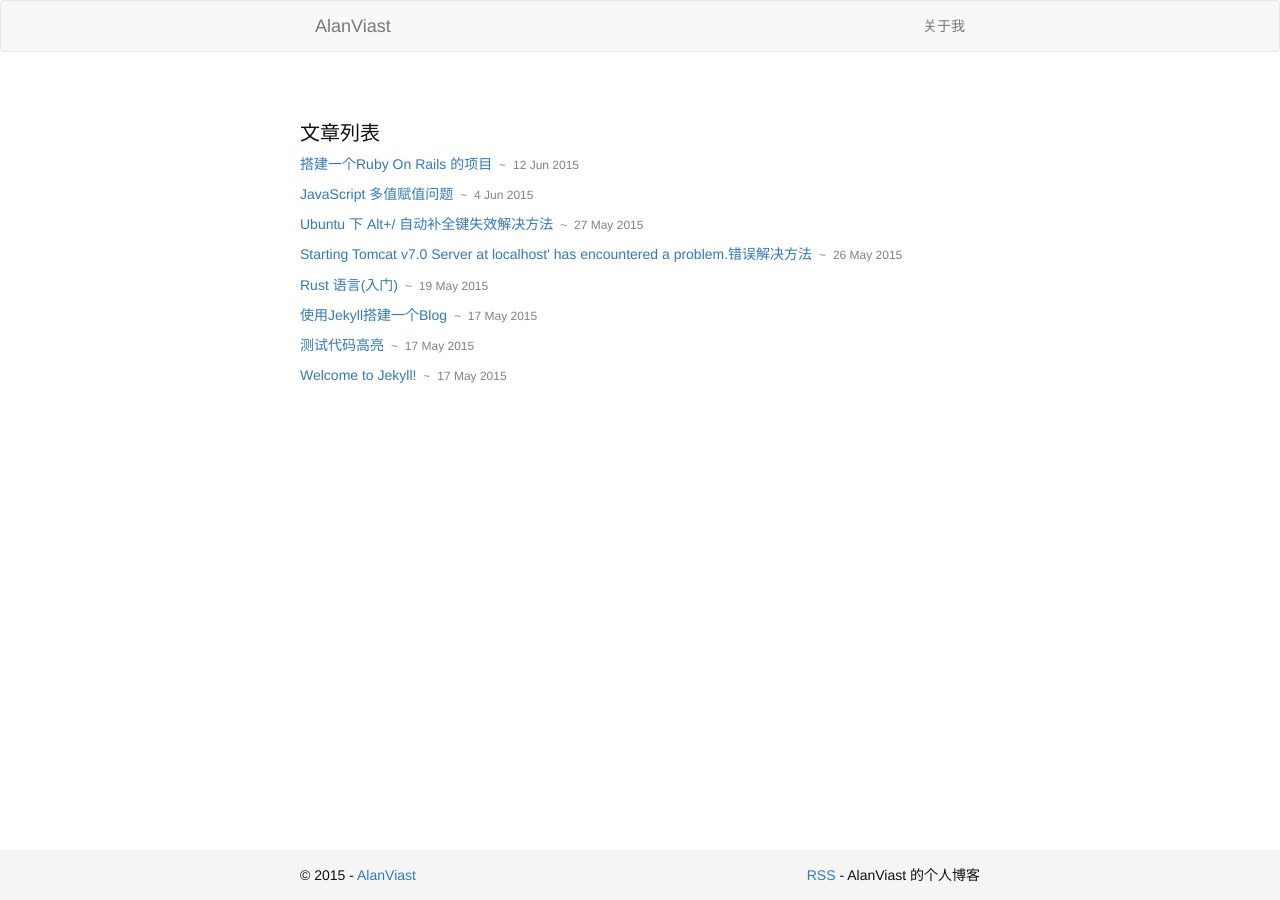
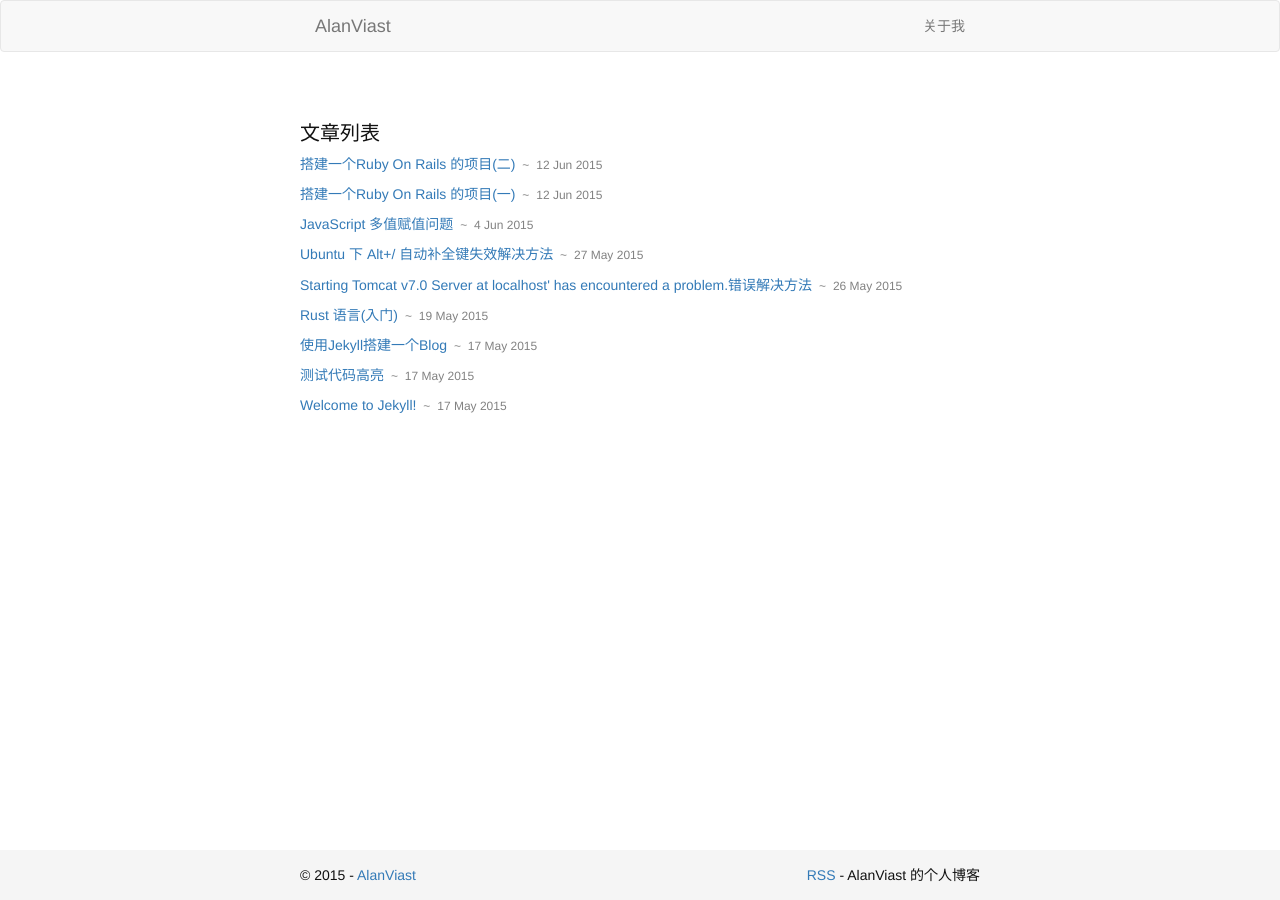
Before and after one commit to AlanViast/alanviast.github.io, a Jekyll site: the page built from index.html, in a window 1280 px wide. Built offline with Jekyll 4.4.1, drawn with Linux system fonts in a browser that asks for light colours; Markdown is read by kramdown in place of the engine named in the settings; some of the changed lines change nothing that is shown.

Commit message:
Learn Ruby on rails Completion of Chapter 7

````diff
--- a/_posts/2015-06-12-crate-a-rails-project.md
+++ b/_posts/2015-06-12-crate-a-rails-project.md
@@ -1,6 +1,6 @@
 ---
 layout: post
-title: "搭建一个Ruby On Rails 的项目"
+title: "搭建一个Ruby On Rails 的项目(一)"
 date:  2015-06-12 17:00:00
 categories: Rail, Ruby
 ---
--- /dev/null
+++ b/_posts/2015-06-22-create-a-rails-project.md
@@ -0,0 +1,161 @@
+---
+layout: post
+title: "搭建一个Ruby On Rails 的项目(二)"
+date:  2015-06-12 17:00:00
+categories: Rail, Ruby
+---
+
+
+### 1. 创建用户模型
+
+>　$ rails generate controller Users new
+
+* 迁移
+
+>  $ bundle exec rake db:migrate
+
+* 回滚
+
+> $ bundle exec rake db:rollback
+
+
+### 2. 控制台沙箱
+* 在沙箱环境中, 对不会对数据库操作
+* 在沙盒模式下使用控制台, 退出当前会话后, 对数据库做的所有改动都会回归到原来的状态。
+* 如果任何一个数据验证失败了, 例如存储记录时需要密码
+* `update_attributes` 操作就会失败. 如果只需要更新单个属性, 可以使用 `update_attribute`,跳过验证
+
+> $ rails console --sandbox
+
+
+### 3. 数据操作
+```
+User.new
+
+user = User.new(name: "Alan", email: "AlanViast@gmail.com")
+
+user.valid? # 验证用户是否有效的
+
+user.save # 保存到数据库
+
+# user 的属性
+user.name
+user.email
+user.created_at
+user.updated_at
+
+# 直接插入数据
+
+user = User.create(name: "Alan", email: "AlanViast")
+user.destroy # 删除当前用户对象
+
+User.find(1) # 查找到 ID 为 1 的 User 对象
+User.find(3) # Couldn't find User with 'id'=3 查找不到 ID 为 3 的数据
+
+User.find_by(name:"Alan") # 按某个属性查找\
+
+User.first # 获得数据库中第一条数据
+User.all # 获得数据库中所有的数据
+
+
+user = User.first
+user.name = "AlanViast # 更新用户数据
+user.save  # 更新到数据库
+
+user.email = "AlanViast@163.com"
+user.reload.email # 重新加载数据库中的某个字段
+
+# 更新某些字段
+user.update_attributes(name: "Alan", email: "AlanViast@163.com")
+
+user.update_attribute(:name, "AlanViast")
+```
+
+### 4. 数据验证
+
+* 修改 `app/models/user.rb`
+
+```
+class User < ActiveRecord::Base
+  validates :name, presence: true
+end
+```
+
+* 重启沙箱控制台
+
+> $ rails console --sandbox
+
+```
+user = User.new(name: "", email: "test@163.com")
+user.valid?
+
+user.errors.full_messages # 获得完整错误提示
+user.save # => false
+
+
+user.dup # 返回新创建一个相同的对象
+```
+
+
+### 5.　创建索引
+
+> $ rails generate migration add_index_to_users_email
+
+
+
+### 6. 使用安全密码
+* 在数据库中的 password_digest 列存储安全的密码哈希值;
+* 获得一对“虚拟属性” , `password` 和 `password_confirmation` , 而且创建用户对象时会执行存在性验证和匹配验证;
+* 获得 `authenticate` 方法, 如果密码正确, 返回对应的用户对象, 否则返回 false.
+
+```
+class User < ActiveRecord::Base
+  .
+  .
+  .
+  has_secure_password
+end
+```
+
+
+```
+user.authenticate("test1") # 验证密码是否正确, 如果正确会返回数据库中对应的用户, 如果不正确返回false
+
+!!user.authenticate("test1") # 验证结果转换为布尔值
+
+email.downcase! # 操作结果会赋给自己
+```
+
+
+
+### 7. Debug 环境
+
+```
+<%= debug(params) if Rails.env.development? %>
+```
+
+* Rails.env.development? 的返回值只在开发环境中才是 true, 所以上面这行代码不会在生产环境和测试环境起作用
+
+
+```
+  def show
+    @user = User.find(params[:id])
+    debugger # 在代码中加入debugger指令的话, 当执行到该行命令的情况下会输出命令行调试界面, 退出按 Ctrl + D
+  end
+```
+
+
+
+
+
+
+
+
+
+
+
+
+### Last. 注意
+* `bundle exec rake db:migrate:reset` 重置数据库
+* pluralize(int, string), 如果 int 参数大于1, 则 string 参数按照复数的形式输出 `pluralize(2, "woman")` => "2 women"
+* any? 方法就是取反 empty? 的返回值, 如果对象中有内容就返回 true, 没内容则返回 false.
````
